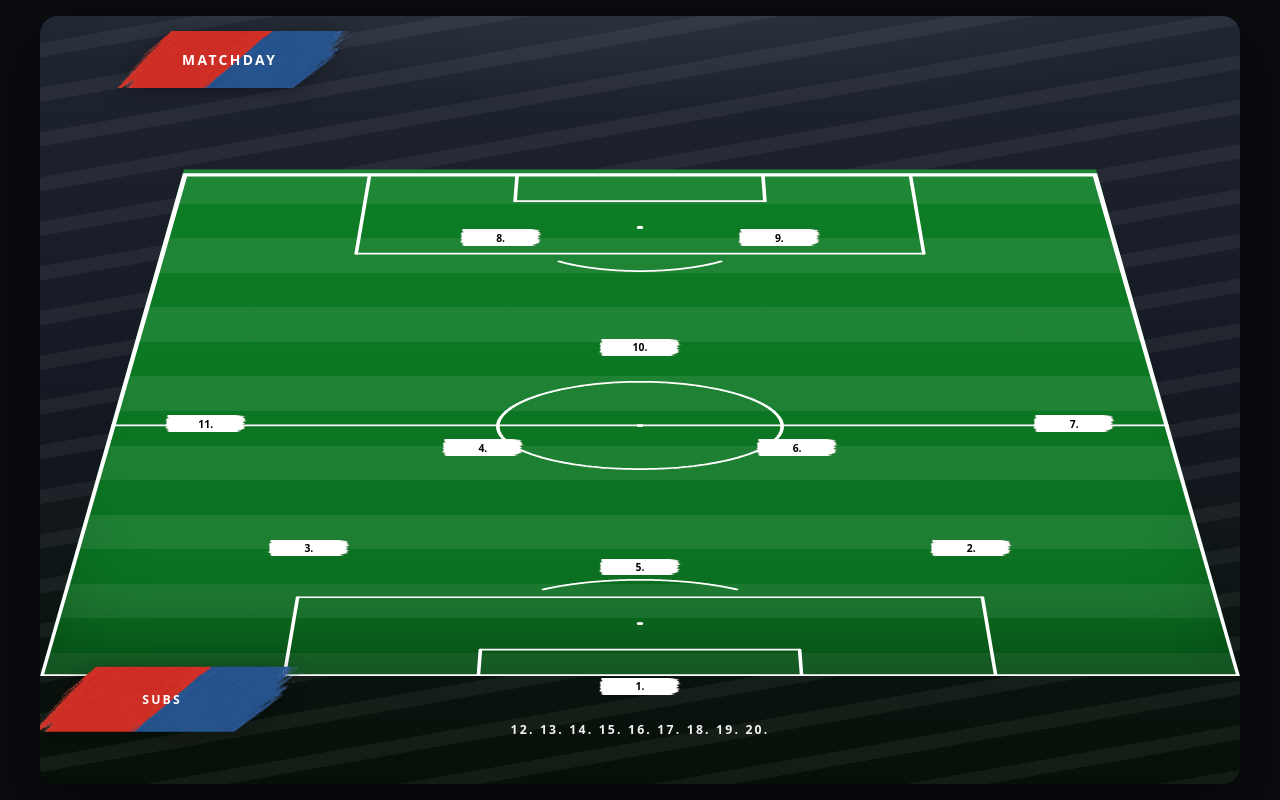
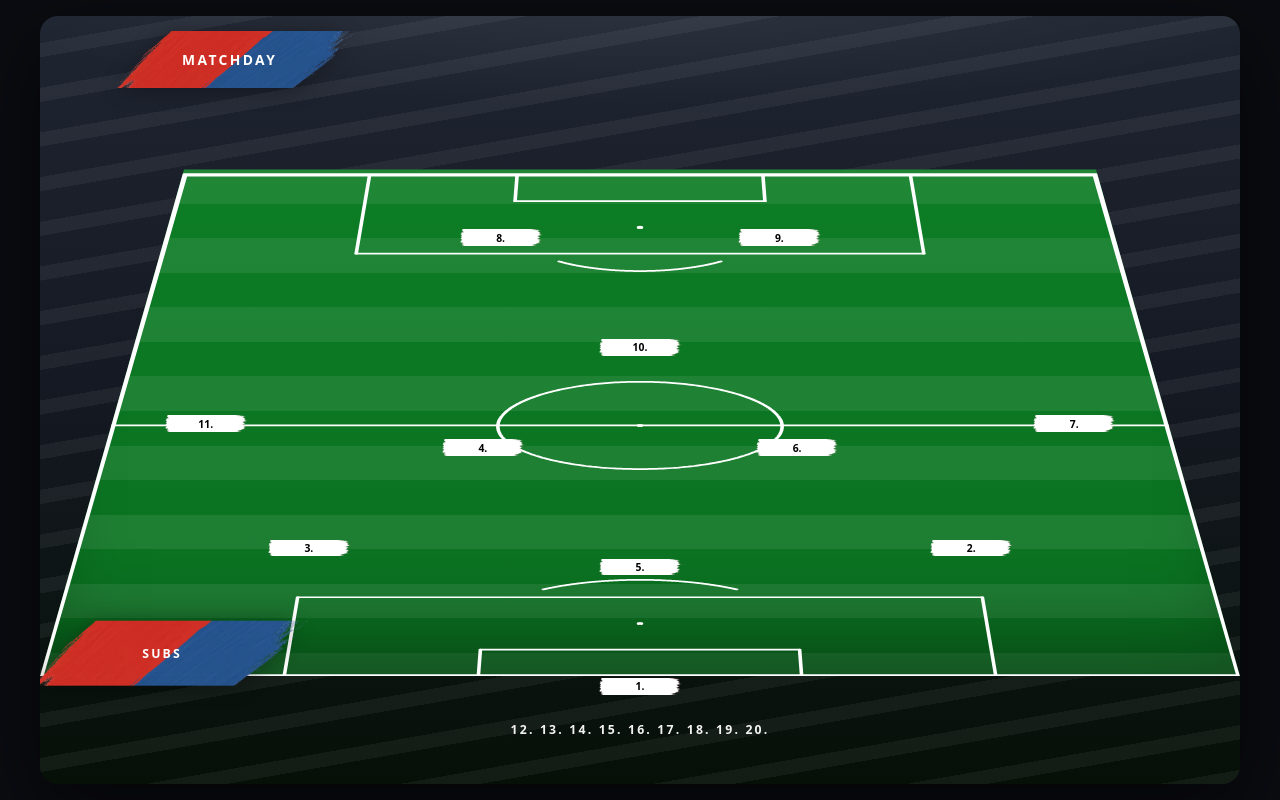
Before and after one commit to petriolesecalcio-droid/lineup, a plain HTML site: page index_pose.html in a window 1280 px wide. Drawn offline with Linux system fonts and the light colour scheme; no server answers.

Commit message:
Update index_pose.html

```diff
--- a/index_pose.html
+++ b/index_pose.html
@@ -30,7 +30,7 @@
     --subs-transform: uppercase;
     --subs-maxw: calc(100% - 6cqw);
     --subs-font-family: system-ui, Arial, sans-serif;
-    --subs-drop: 3cqh;   /* quanto scende SUBS sotto la linea di fondo */
+    --subs-drop: -3cqh;   /* quanto scende SUBS sotto la linea di fondo */
   }
 
   html,body{height:100%}
```
